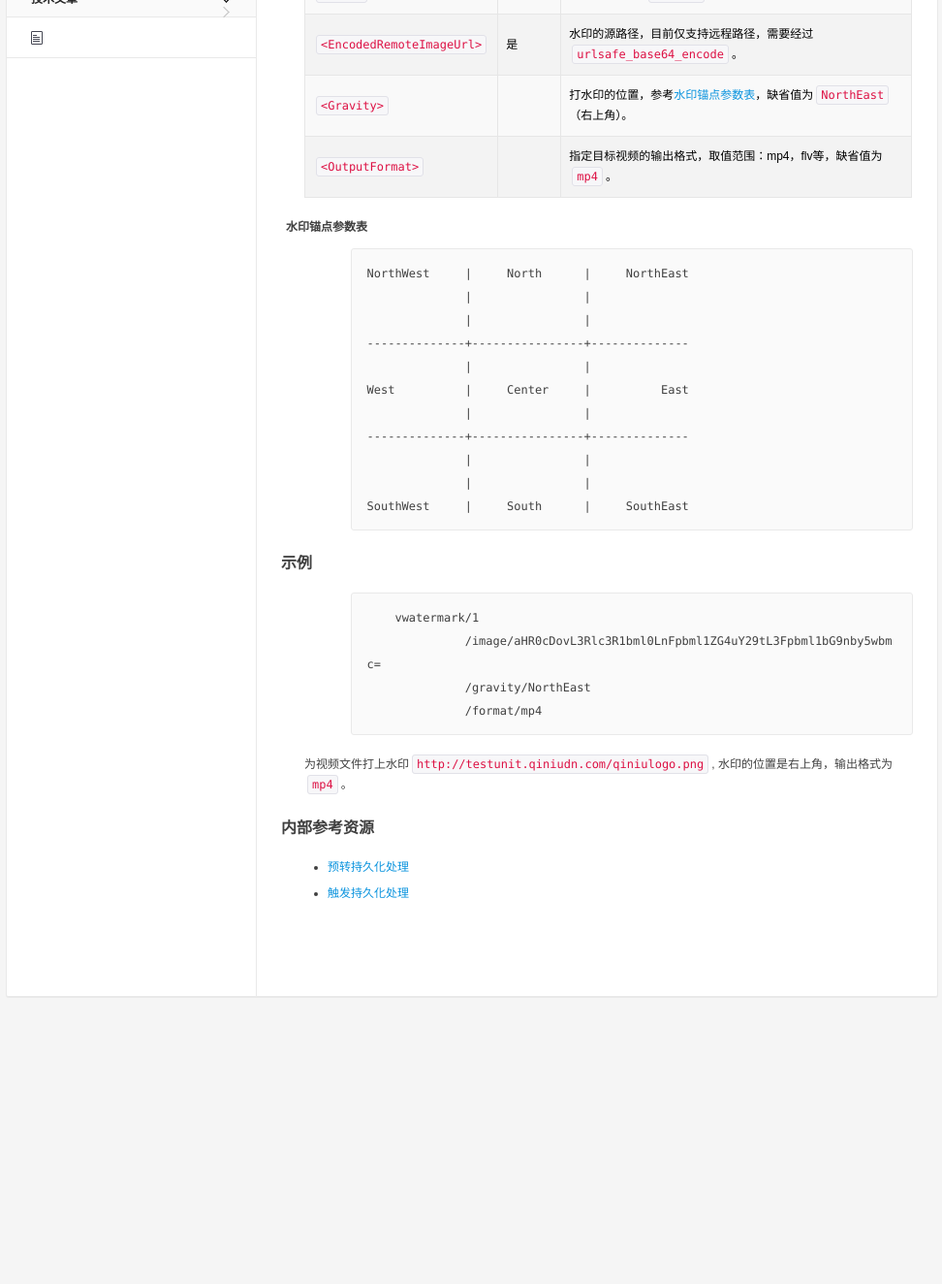
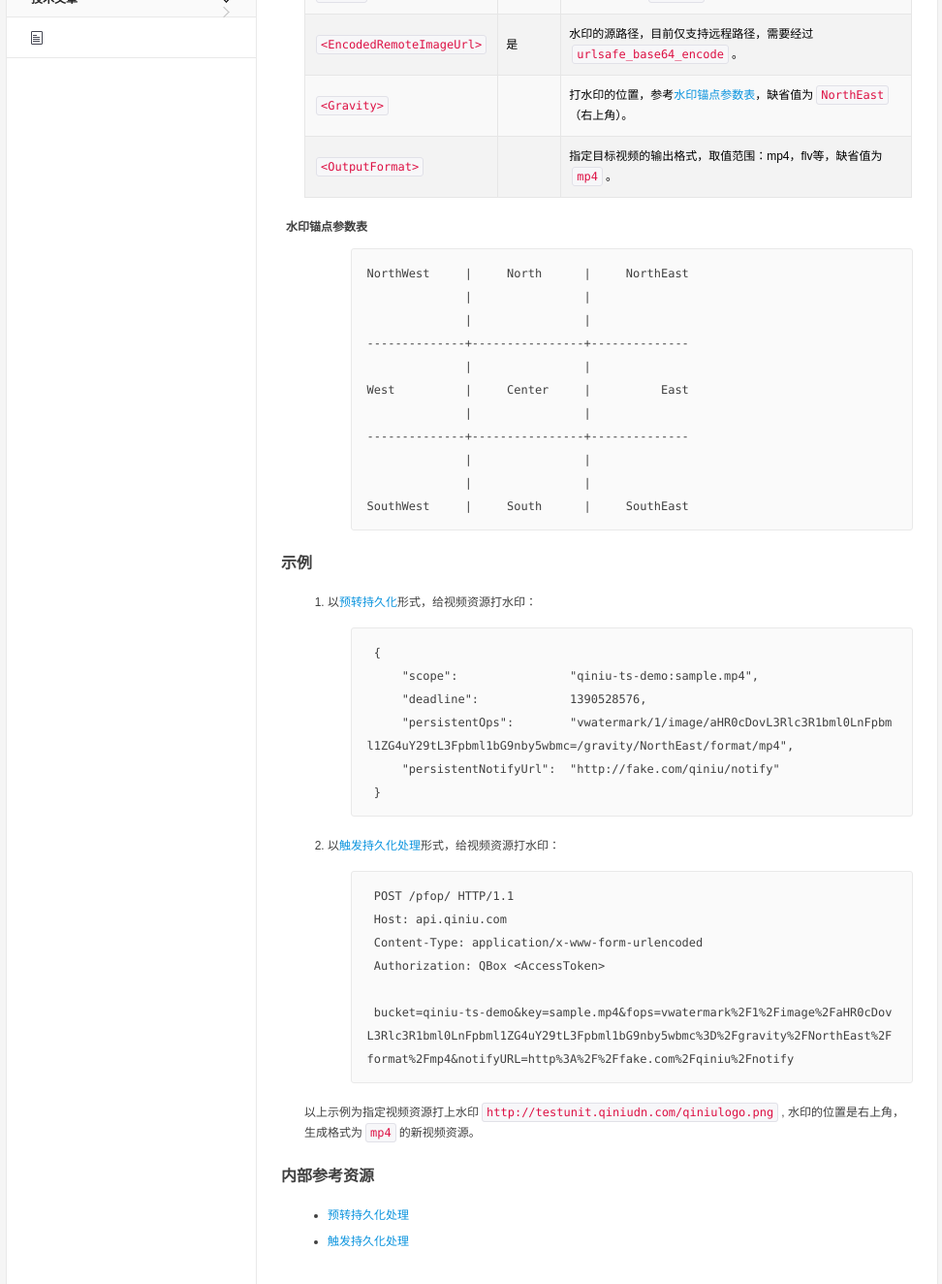
Before and after one commit to qiniu/developer.qiniu.com, a Jekyll site: the page built from docs/v6/api/reference/fop/av/video-watermark.md, in a window 1280 px wide and 1400 px high, scrolled down 467 px. Shown: the top 1324 px of the window at 97% size, without its empty margins (153-1125 px from the left). Built offline with Jekyll 4.4.1, drawn with Linux system fonts in a browser that asks for light colours; comment, search, counter and statistics services are not loaded; before the commit the page ends 1508 px from its top, so only the background shows below that.

Commit message:
移除不完整的示例，加上异步示例。

````diff
--- a/docs/v6/api/reference/fop/av/video-watermark.md
+++ b/docs/v6/api/reference/fop/av/video-watermark.md
@@ -45,14 +45,29 @@ SouthWest     |     South      |     SouthEast
 <a id="vwatermark-samples"></a>
 ## 示例
 
-```
-    vwatermark/1
-              /image/aHR0cDovL3Rlc3R1bml0LnFpbml1ZG4uY29tL3Fpbml1bG9nby5wbmc=
-              /gravity/NorthEast
-              /format/mp4
-```
+1. 以[预转持久化][persistentOpsHref]形式，给视频资源打水印：
 
-为视频文件打上水印`http://testunit.qiniudn.com/qiniulogo.png`, 水印的位置是右上角，输出格式为`mp4`。
+	```
+    {
+        "scope":                "qiniu-ts-demo:sample.mp4",
+        "deadline":             1390528576,
+        "persistentOps":        "vwatermark/1/image/aHR0cDovL3Rlc3R1bml0LnFpbml1ZG4uY29tL3Fpbml1bG9nby5wbmc=/gravity/NorthEast/format/mp4",
+        "persistentNotifyUrl":  "http://fake.com/qiniu/notify"
+    }
+	```
+
+2. 以[触发持久化处理][pfopHref]形式，给视频资源打水印：
+
+	```
+    POST /pfop/ HTTP/1.1
+    Host: api.qiniu.com
+    Content-Type: application/x-www-form-urlencoded
+    Authorization: QBox <AccessToken>
+
+    bucket=qiniu-ts-demo&key=sample.mp4&fops=vwatermark%2F1%2Fimage%2FaHR0cDovL3Rlc3R1bml0LnFpbml1ZG4uY29tL3Fpbml1bG9nby5wbmc%3D%2Fgravity%2FNorthEast%2Fformat%2Fmp4&notifyURL=http%3A%2F%2Ffake.com%2Fqiniu%2Fnotify
+	```
+
+以上示例为指定视频资源打上水印`http://testunit.qiniudn.com/qiniulogo.png`, 水印的位置是右上角，生成格式为`mp4`的新视频资源。
 
 <a id="avthumb-internal-resources"></a>
 ## 内部参考资源
````
